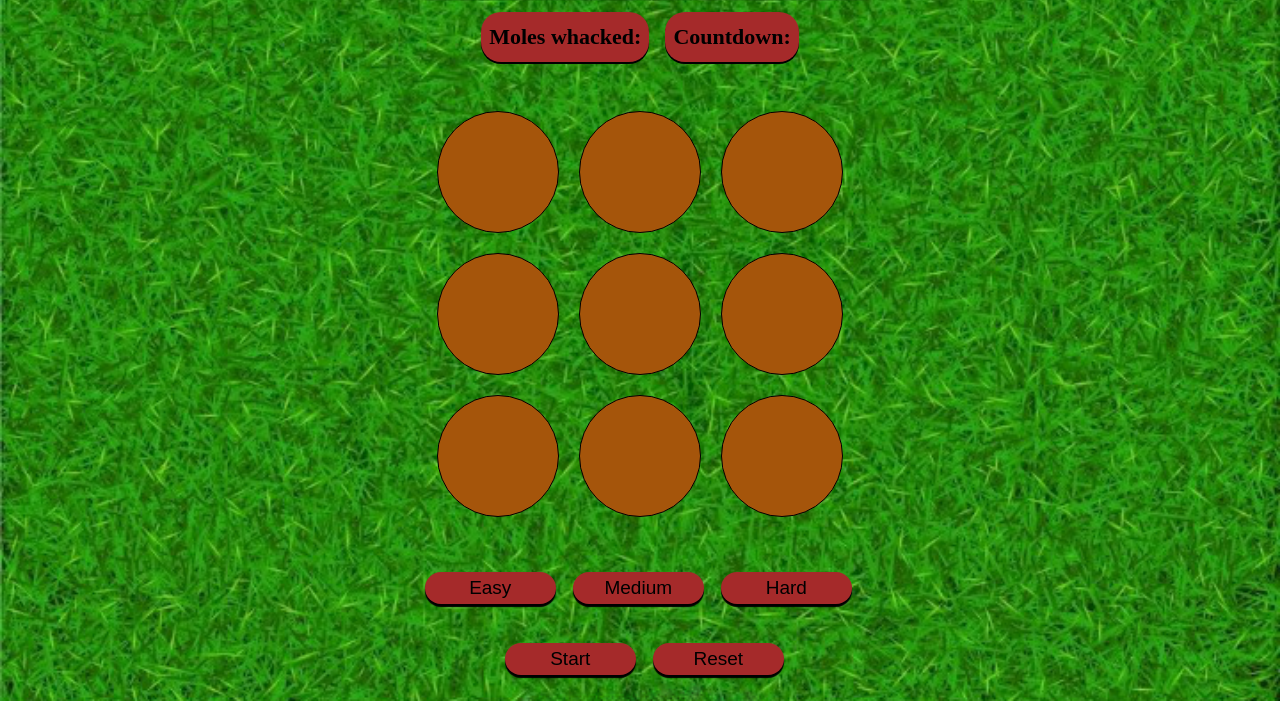
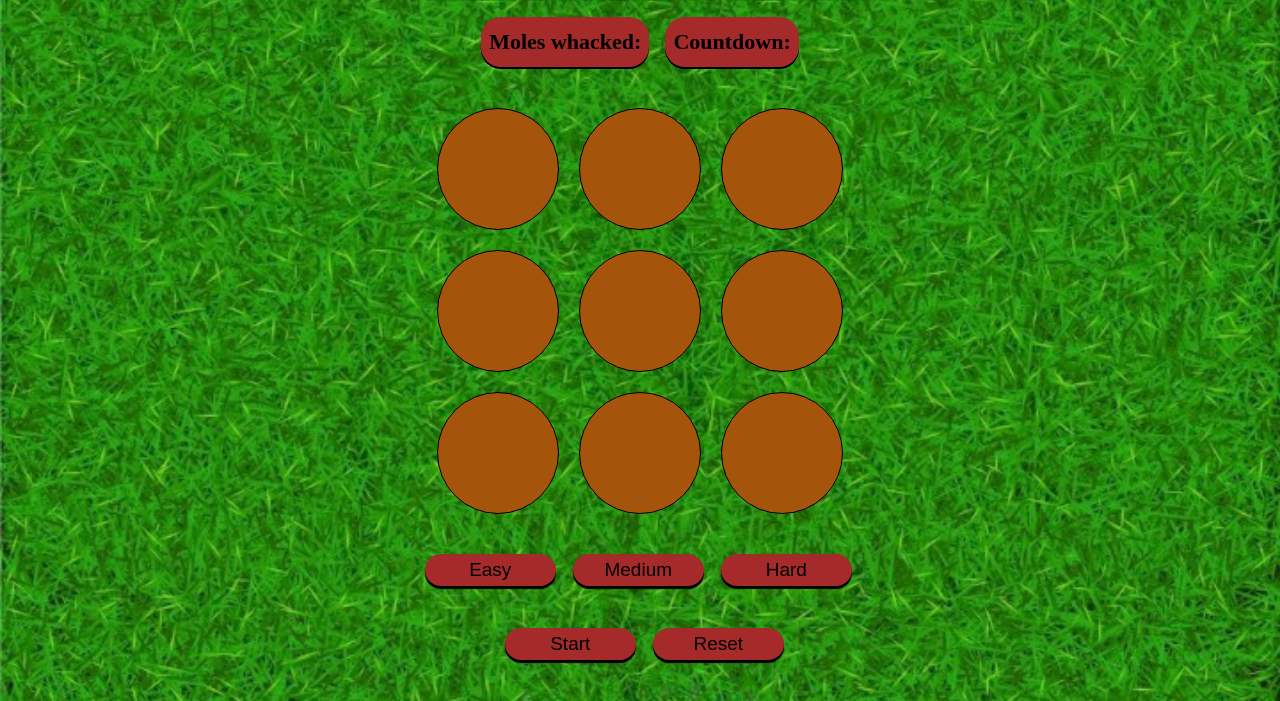
Before and after one commit to SriD647/Unit-1-Project--Whack-A-Mole, a plain HTML site: page index.html in a window 1280 px wide. Shown: the part 99-800 px from the top of the page. Drawn offline with Linux system fonts and the light colour scheme.

Commit message:
w08d03 push

```diff
--- a/styles.css
+++ b/styles.css
@@ -24,7 +24,7 @@ html {
     margin: 20px auto;
     justify-content: center;
     text-align: center;
-    margin-bottom: 50px;
+    margin-bottom: 60px;
 
 }
 
@@ -35,7 +35,7 @@ html {
     background-color: brown;
     padding: 12px 5px;
     border-radius: 30px;
-    margin-bottom: -5px;
+    margin-bottom: 15px;
     margin-top: 10px;
     width: 100%;
 }
@@ -53,13 +53,13 @@ html {
 
 
 .buttonAll {
-    margin-top: -1px;
-    margin-bottom: 5px;
+    margin-top: 0px;
+    margin-bottom: 20px;
     margin-left: 100px;
 }
 
 .buttonLevel {
-    margin-top: 5px;
+    margin-top: -10px;
     margin-bottom: 5px;
     margin-left: 20px;
 
@@ -120,7 +120,7 @@ button:active {
     display: grid;
     grid-template-columns: repeat(3,1fr);
     margin-bottom: 10px;
-    margin-top: -50px;
+    margin-top: -70px;
     cursor: none;
 }
 
```
